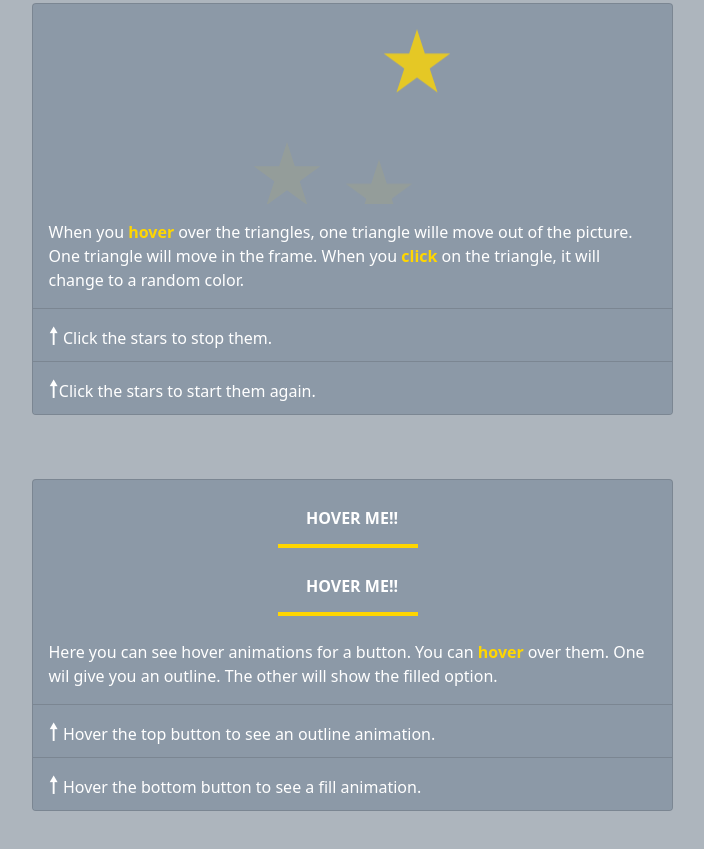
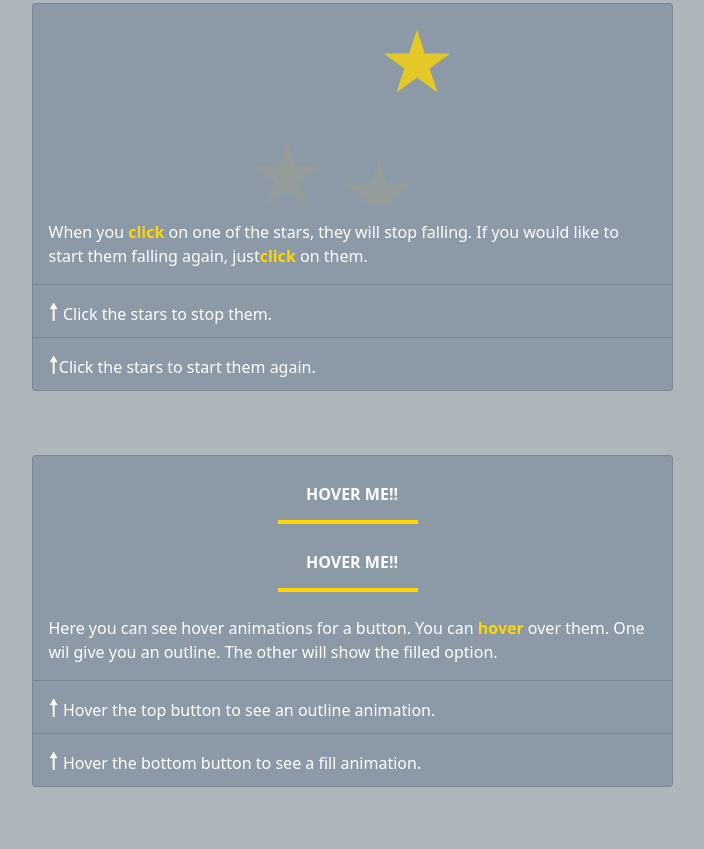
Before and after one commit to Keinna/svg-css-stuff, a plain HTML site: page index.html in a window 1280 px wide. Shown: the part 759-1608 px from the top of the page, without its empty margins (288-992 px from the left). Drawn offline with nearby package versions, Linux system fonts and the light colour scheme.

Commit message:
forgot to change p text stars

```diff
--- a/index.html
+++ b/index.html
@@ -91,9 +91,8 @@
                         </div>
                         <div class="card-body">
                             <p class="card-text" >
-                                When you <span class="important-text">hover</span> over the triangles, one triangle wille move out of the picture.
-                                One triangle will move in the frame.
-                                When you <span class="important-text">click</span> on the triangle, it will change to a random color.
+                                When you <span class="important-text">click</span> on one of the stars, they will stop falling.
+                                If you would like to start them falling again, just<span class="important-text">click</span> on them.
                             </p>
                         </div>
                         <ul class="list-group list-group-flush">
```
